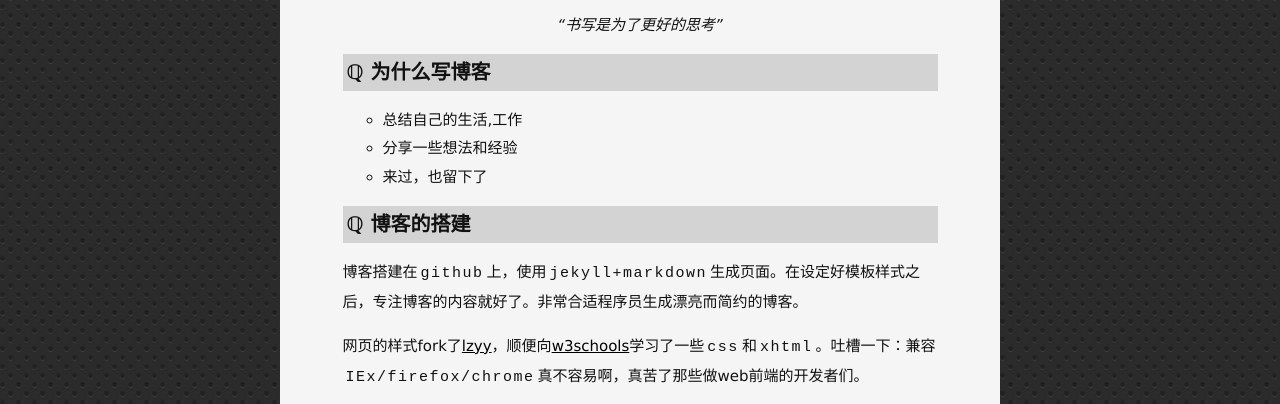
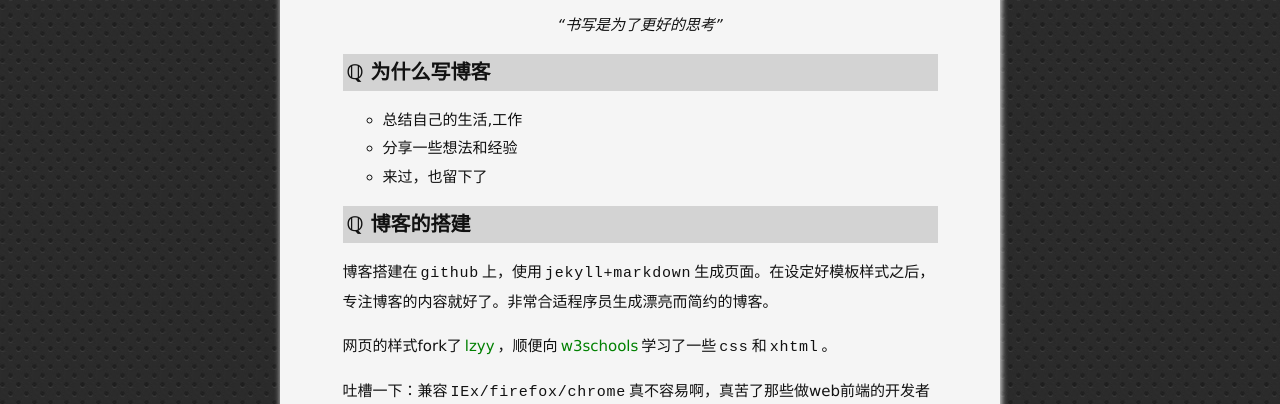
Before and after one commit to alivepea/alivepea.github.com, a Jekyll site: the page built from _posts/2012-07-14-first.md, in a window 1280 px wide, cut to the strip 266-670 px from the top of the page. Built offline with Jekyll 4.4.1, drawn with Linux system fonts in a browser that asks for light colours; Markdown is read by kramdown in place of the engine named in the settings.

Commit message:
* trim favicon.ico * add box-shadow, green article links

```diff
--- a/_posts/2012-07-14-first.md
+++ b/_posts/2012-07-14-first.md
@@ -19,7 +19,9 @@ published: true
 ### 博客的搭建
 博客搭建在`github`上，使用`jekyll+markdown`生成页面。在设定好模板样式之后，专注博客的内容就好了。非常合适程序员生成漂亮而简约的博客。
 
-网页的样式fork了[lzyy][]，顺便向[w3schools][]学习了一些`css`和`xhtml`。吐槽一下：兼容`IEx/firefox/chrome`真不容易啊，真苦了那些做web前端的开发者们。
+网页的样式fork了[lzyy][]，顺便向[w3schools][]学习了一些`css`和`xhtml`。
+
+吐槽一下：兼容`IEx/firefox/chrome`真不容易啊，真苦了那些做web前端的开发者们。
 
 [lzyy]: http://blog.leezhong.com  "无网不剩"
 [w3schools]: http://www.w3schools.com "w3schools"
--- a/css/style.css
+++ b/css/style.css
@@ -23,7 +23,9 @@ div#wrapper {
     -webkit-border-radius: 5px;
     border-radius: 5px;
     background-color: WhiteSmoke;
-    -moz-box-shadow: 0 1px 0 White;
+    box-shadow: 2px 2px 5px white;
+    -moz-box-shadow: 1px 1px 1px white;
+    -webkit-box-shadow: 1px 1px 6px white;
     padding: 10px;
     /* padding-right: 20px; */
     line-height: 190%;
@@ -103,9 +105,12 @@ pre code {
     margin: 0;
     padding: 16px;
     display: block;
-    background-color: #eee;
-    border: 1px dotted #785;
+    background-color: ivory;
+    border: 1px dotted DarkGreen;
     border-radius: 3px;
+    box-shadow: 2px 2px 5px white;
+    -moz-box-shadow: 1px 1px 1px white;
+    -webkit-box-shadow: 1px 1px 6px white;
     font-family: monospace;
 }
 
@@ -118,11 +123,11 @@ blockquote {
 }
 
 code, em, strong {
-    padding: 0.2em;
+    margin: 0.2em;
 }
 
 code {
-    letter-spacing: 0.1em;
+    letter-spacing: 0.05em;
 }
 kbd {
     padding-left: .25em;
@@ -150,7 +155,7 @@ kbd {
     font-weight: bold;
     font-size: xx-large;
     color: WhiteSmoke;
-    letter-spacing: 3px;
+    letter-spacing: 0.2em;
 }
 
 /* navigate */
@@ -199,10 +204,11 @@ ul.post {
 }
 
 #article a {
-    text-decoration: underline;
-    target: blank;
+    color: Green;
+    padding: 0.2em;
 }
 #article a:hover {
+    background: LightGray;
     -webkit-border-radius: 3px;
     -moz-border-radius: 3px 3px 3px 3px;
     border-radius: 3px;
```
Also changed, not shown: favicon.ico.
